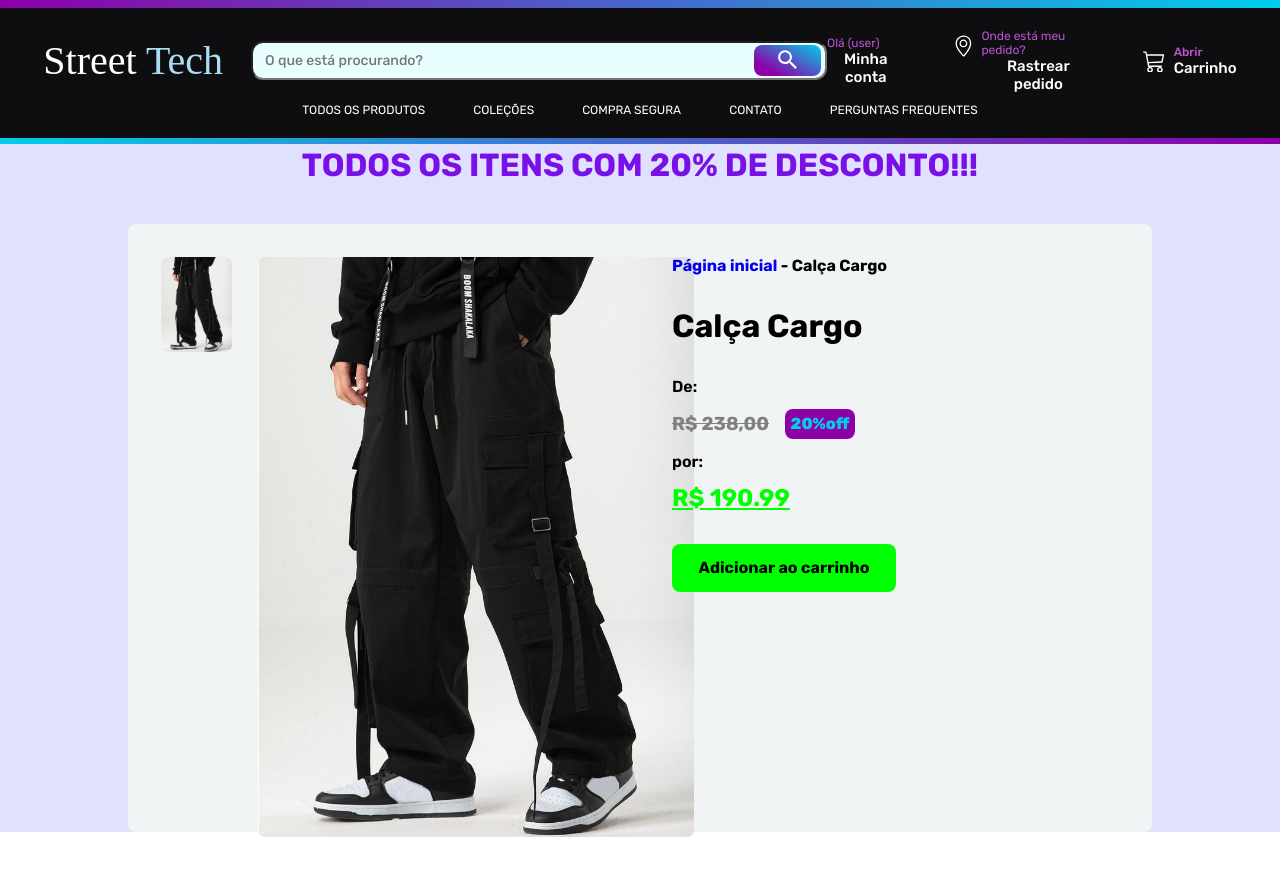
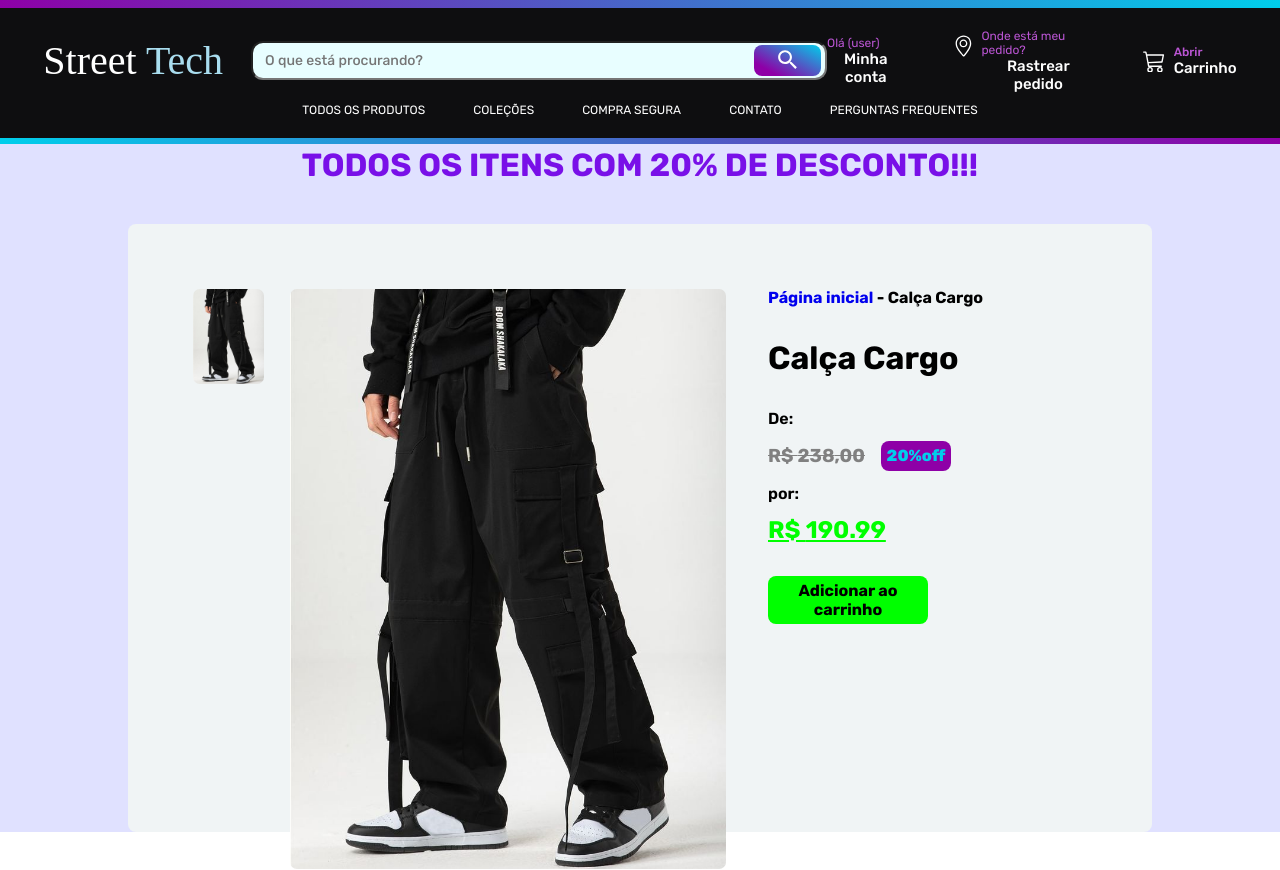
Before and after one commit to gustavocarvalho-ra/NextJs-Loja_Roupas, a Next.js app: page /produtos/1 in a window 1280 px wide. Before the commit the page ends 838 px from the top, so only its background shows below. Built offline with nearby package versions, Linux system fonts and the light colour scheme; a web font is replaced by a local one.

Commit message:
style: add padding

```diff
--- a/app/produtos/styles.ts
+++ b/app/produtos/styles.ts
@@ -17,6 +17,7 @@ export const Main = styled.div `
     border-radius: 8px;
 
     .imag {
+      padding: 2em;
       width: 50%;
       display: flex;
       gap: 1.5em;
@@ -36,6 +37,7 @@ export const Main = styled.div `
     }
 
     .stat {
+      padding: 2em;
       width: 50%;
       display: flex;
       flex-direction: column;
```
